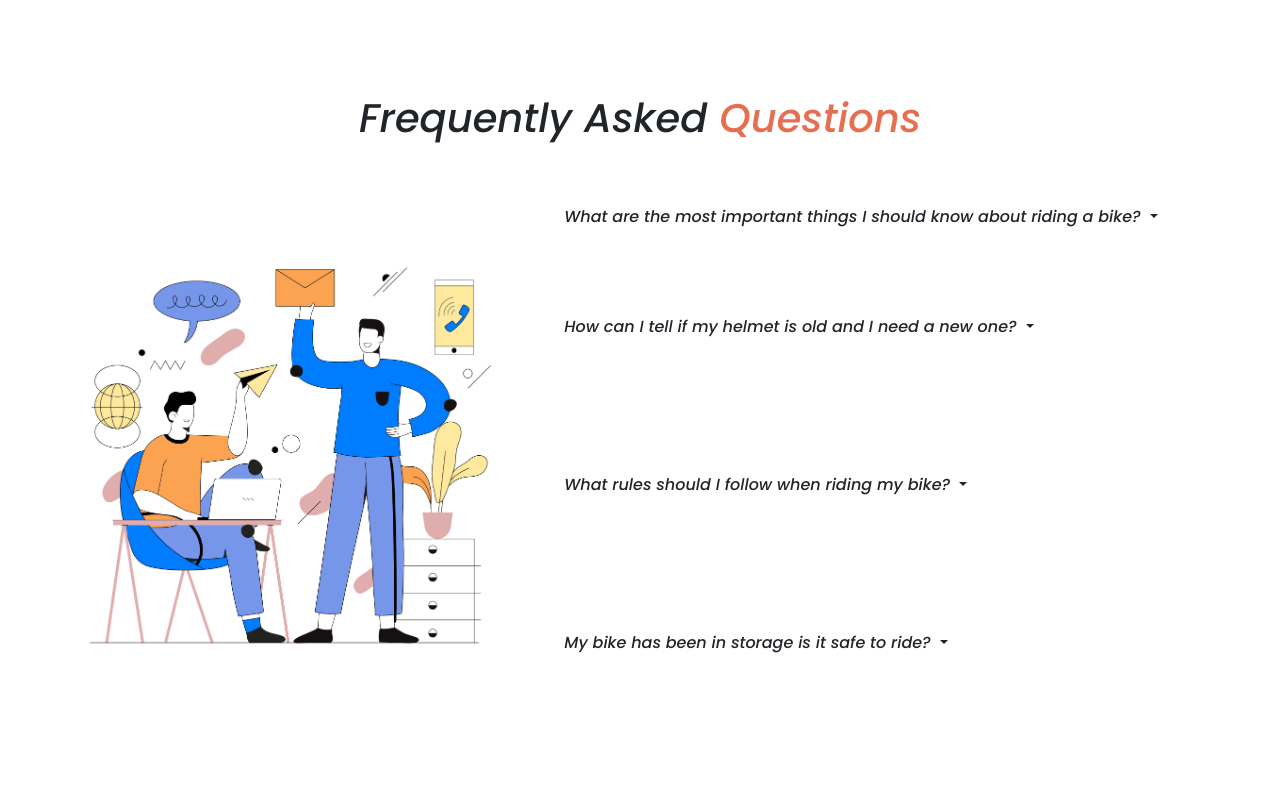
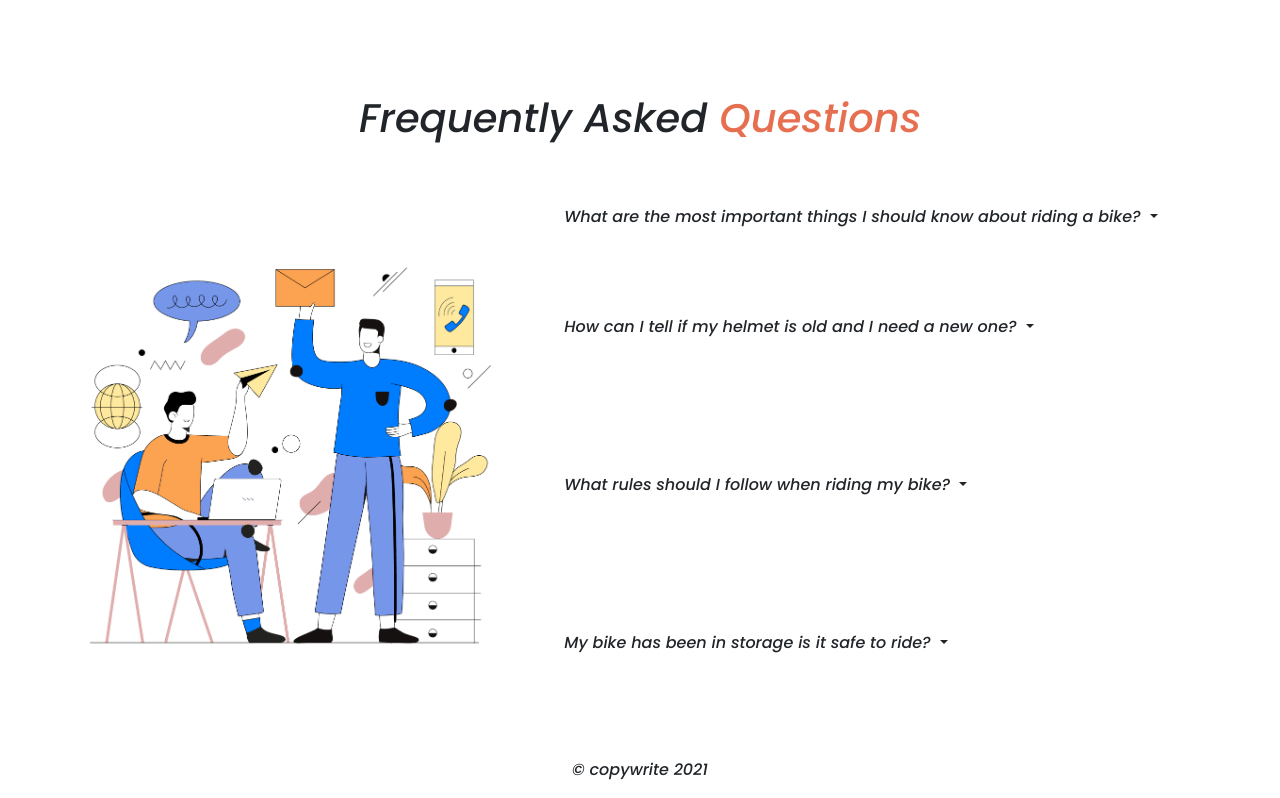
Before and after one commit to IrinEva77/Honda-CBR, a plain HTML site: page index.html in a window 1280 px wide. Shown: the part 2594-3392 px from the top of the page. Before the commit the page ends 3352 px from the top, so only its background shows below. Drawn offline with nearby package versions, Linux system fonts and the light colour scheme.

Commit message:
hondacbr

```diff
--- a/index.html
+++ b/index.html
@@ -329,7 +329,9 @@
         <!-- EXTRAA -->
 
     </main>
-    <footer></footer>
+    <footer>
+        <p class="text-center">&copy copywrite 2021</p>
+    </footer>
 
     <!-- bs script -->
     <script src=" https://cdn.jsdelivr.net/npm/bootstrap@5.0.2/dist/js/bootstrap.bundle.min.js"
```
